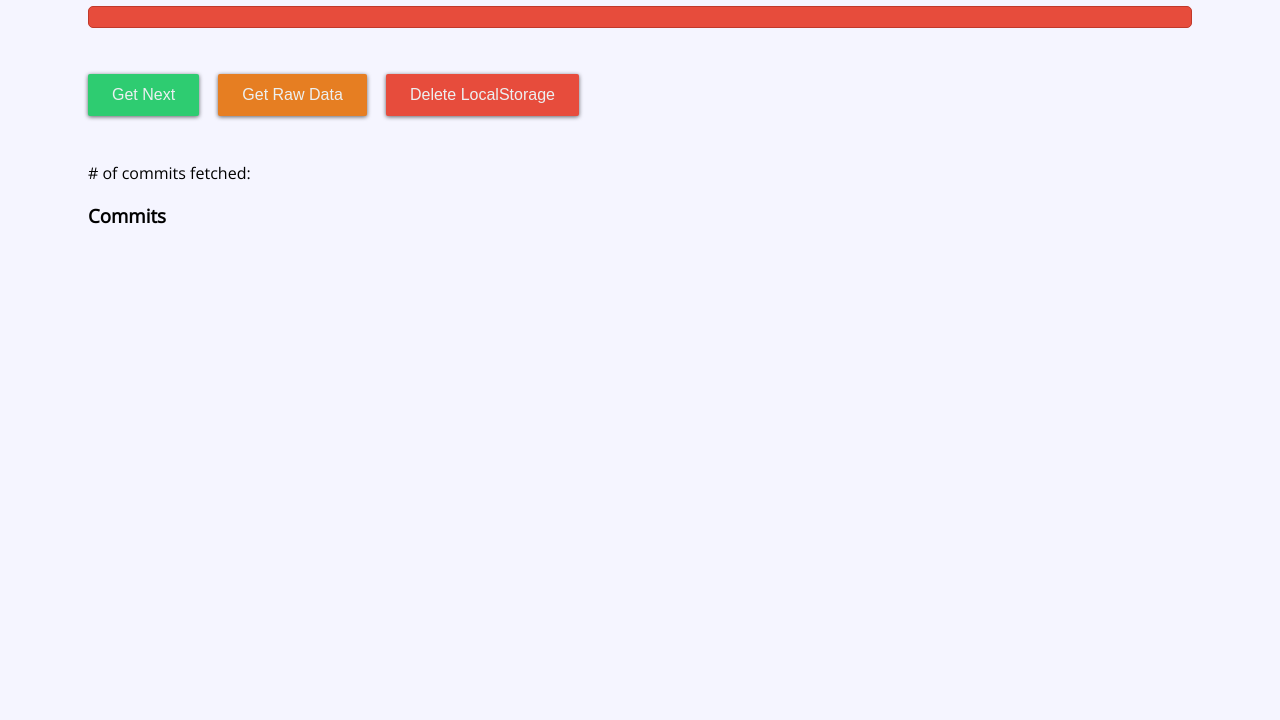
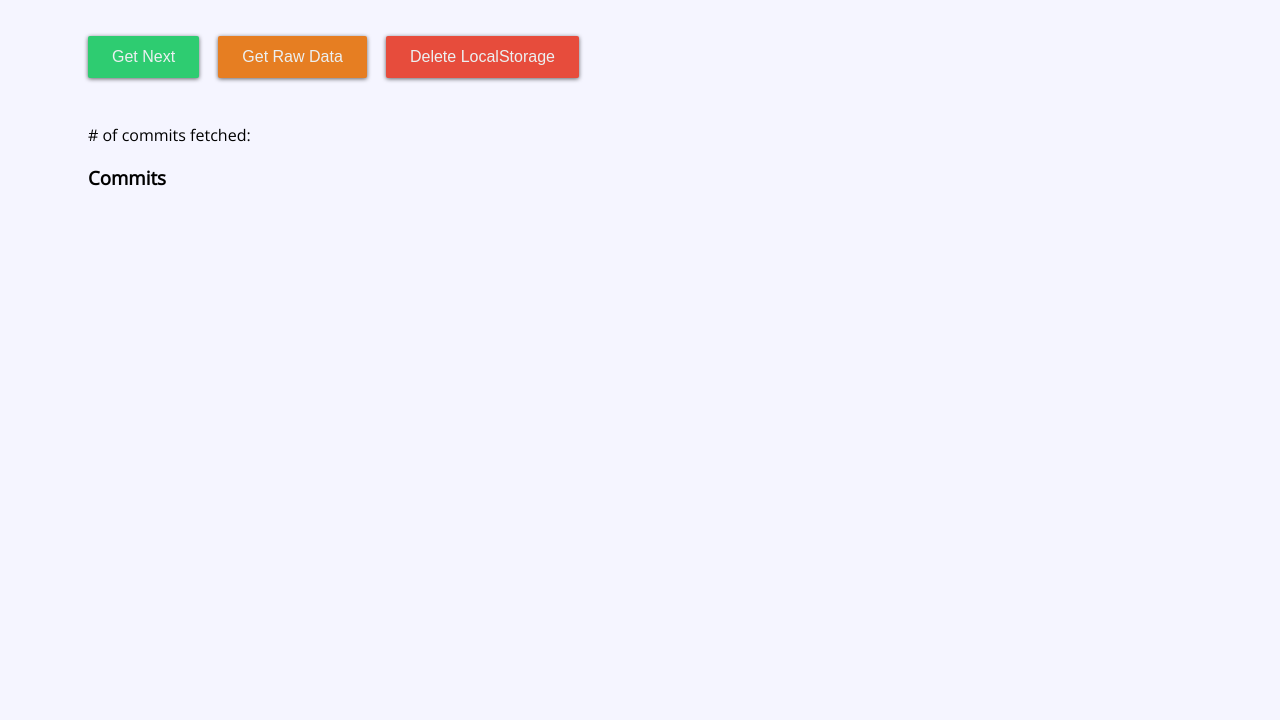
Before and after one commit to MichaelKohler/FFHS_WSWP_Datensammlung, a website: page app/index.html in a window 1280 px wide. Shown: the part 80-800 px from the top of the page. Drawn offline with nearby package versions, Linux system fonts and the light colour scheme; some packages are replaced by stand-ins of ours; files that its build step writes are made by us from their sources; a script that the page names is missing.

Commit message:
Show Error <div> only when there actually is an error

```diff
--- a/app/scripts/controllers/main.js
+++ b/app/scripts/controllers/main.js
@@ -4,7 +4,6 @@
 angular.module('ffhsWswpDatensammlungApp')
   .controller('MainCtrl', function ($scope, $localStorage, GitHubCommits) {
     $scope.commits = [];
-    $scope.error = '';
     $scope.$storage = $localStorage;
 
     $scope.getRawData = function () {
--- a/app/views/main.html
+++ b/app/views/main.html
@@ -1,6 +1,6 @@
 <h1>GitHub Commits for Gaia</h1>
 
-<p class="errorMessage">{{ error }}</p>
+<p class="errorMessage" ng-show="$scope.error">{{ error }}</p>
 
 <p ng-show="isLoading">Loading..</p>
 
```
